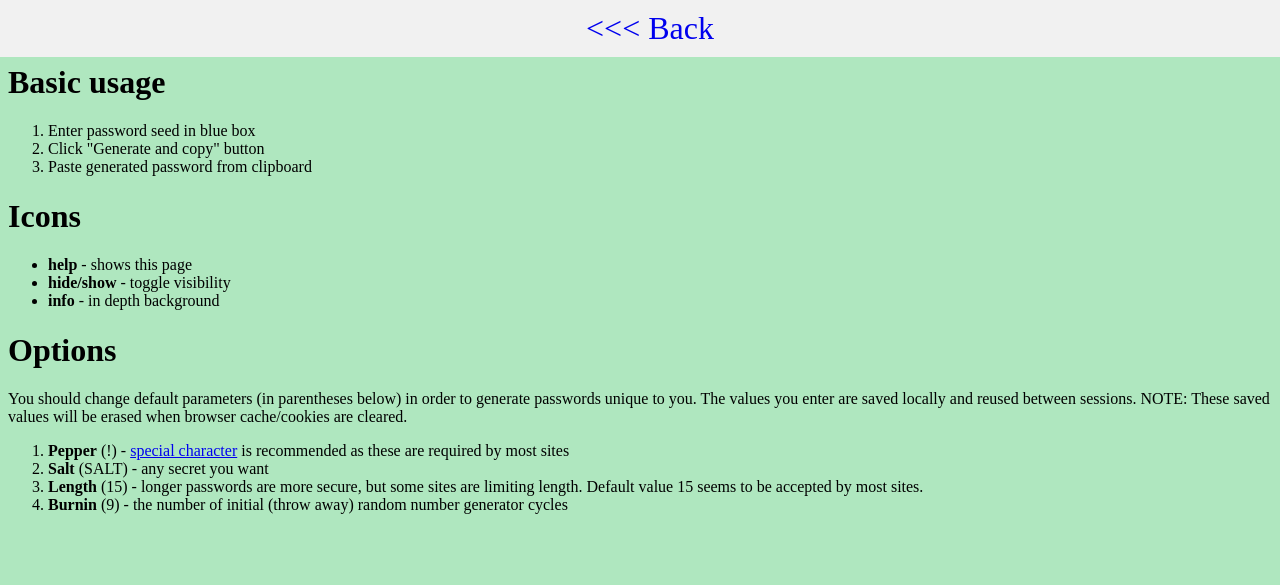
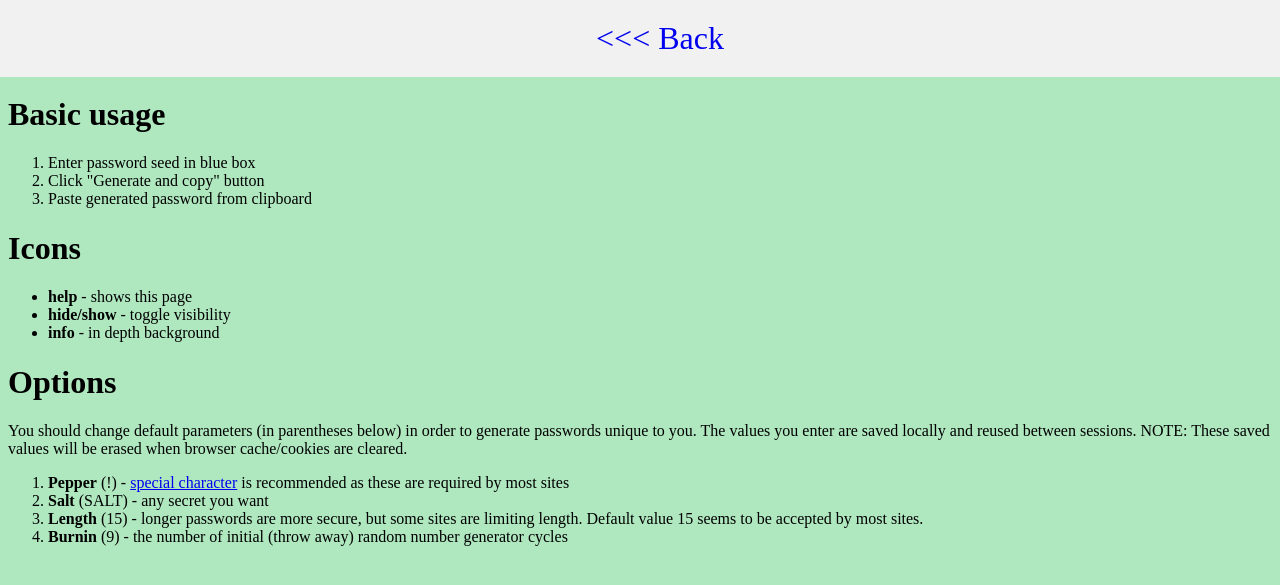
Before and after one commit to ryszard314159/hpass, a Jekyll site: the page help.html, which Jekyll copies as it is, in a window 1280 px wide. Shown: the top 585 px of the page. Built offline with Jekyll 4.4.1, drawn with Linux system fonts in a browser that asks for light colours.

Commit message:
larger banner

```diff
--- a/css/style.css
+++ b/css/style.css
@@ -4,7 +4,7 @@
   left: 0;
   width: 100%;
   background-color: #f1f1f1;
-  padding: 10px;
+  padding: 20px;
   /* margin-bottom: 90px; */
   text-align: center;
   text-decoration: none;
--- a/help.html
+++ b/help.html
@@ -7,7 +7,7 @@
   </head>
   <body style="background-color: rgb(175, 231, 191)">
     <a href="javascript:window.history.back();" class="banner"><<< Back</a>
-    <div style="margin: 4rem"></div>
+    <div style="margin-top: 6rem"></div>
     <h1>Basic usage</h1>
     <ol>
       <li>Enter password seed in blue box</li>
--- a/info.html
+++ b/info.html
@@ -6,7 +6,7 @@
   </head>
   <body style="background-color: rgb(195, 223, 238)">
     <a href="javascript:window.history.back();" class="banner"><<< Back</a>
-    <div style="margin: 4rem"></div>
+    <div style="margin-top: 6rem"></div>
     <h1 style="color: #60b5ea">
       <strong><span style="color: #000000">What is it?</span></strong>
     </h1>
```
